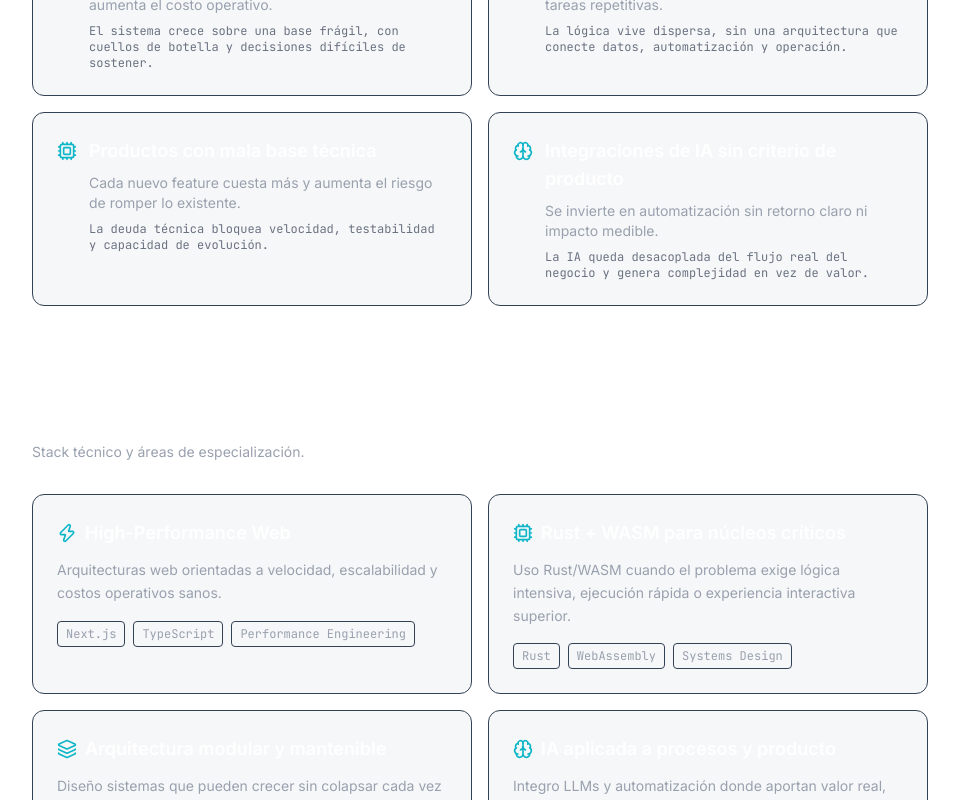
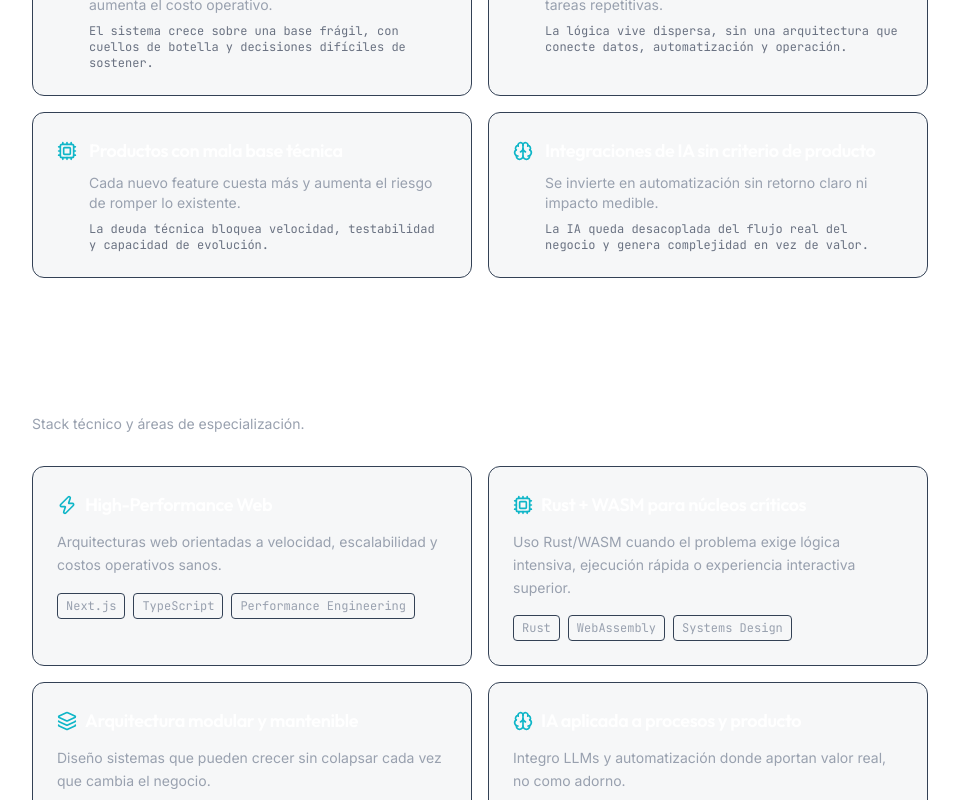
Before and after one commit to seven-tec/Portafolio-web, a Next.js app: page / in a window 1280 px wide. Shown: the part 860-1660 px from the top of the page, without its empty margins (160-1119 px from the left). Built offline with nearby package versions, Linux system fonts and the light colour scheme; no server answers.

Commit message:
style: update typography system to use Outfit for headings and Inter for body

```diff
--- a/src/app/globals.css
+++ b/src/app/globals.css
@@ -20,6 +20,7 @@
   --color-primary: var(--primary);
   --font-sans: var(--font-sans);
   --font-mono: var(--font-mono);
+  --font-display: var(--font-outfit);
 }
 
 @media (prefers-color-scheme: dark) {
@@ -37,6 +38,11 @@
 body {
   background: var(--background);
   color: var(--foreground);
+}
+
+h1, h2, h3, h4, h5, h6 {
+  font-family: var(--font-outfit), var(--font-sans), sans-serif;
+  letter-spacing: -0.02em;
 }
 
 /* Ajustes para rehype-pretty-code */
--- a/src/app/layout.tsx
+++ b/src/app/layout.tsx
@@ -5,7 +5,7 @@ import { ReactNode } from "react";
 import { Metadata } from 'next';
 import { Analytics } from "@vercel/analytics/react";
 import { siteUrl } from "../lib/site";
-import { Inter, JetBrains_Mono } from "next/font/google";
+import { Inter, JetBrains_Mono, Outfit } from "next/font/google";
 
 const inter = Inter({
   subsets: ["latin"],
@@ -15,6 +15,11 @@ const inter = Inter({
 const jetbrainsMono = JetBrains_Mono({
   subsets: ["latin"],
   variable: "--font-mono",
+});
+
+const outfit = Outfit({
+  subsets: ["latin"],
+  variable: "--font-outfit",
 });
 
 export const metadata: Metadata = {
@@ -41,7 +46,7 @@ export const metadata: Metadata = {
 
 export default function RootLayout({ children }: { children: ReactNode }) {
   return (
-    <html lang="es" className={`dark scroll-smooth ${inter.variable} ${jetbrainsMono.variable}`} data-scroll-behavior="smooth" suppressHydrationWarning>
+    <html lang="es" className={`dark scroll-smooth ${inter.variable} ${jetbrainsMono.variable} ${outfit.variable}`} data-scroll-behavior="smooth" suppressHydrationWarning>
       <body className="bg-background text-foreground min-h-screen flex flex-col font-sans selection:bg-primary/30">
 
         {/* Background Grid */}
```
